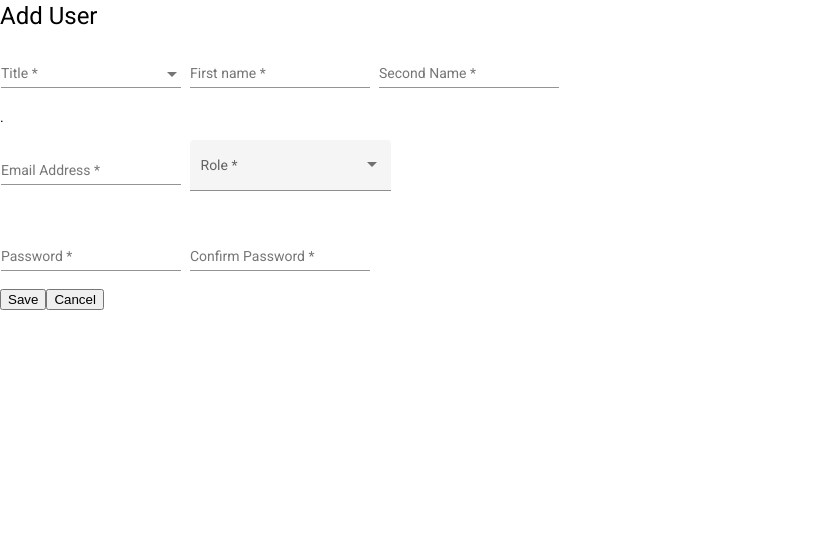
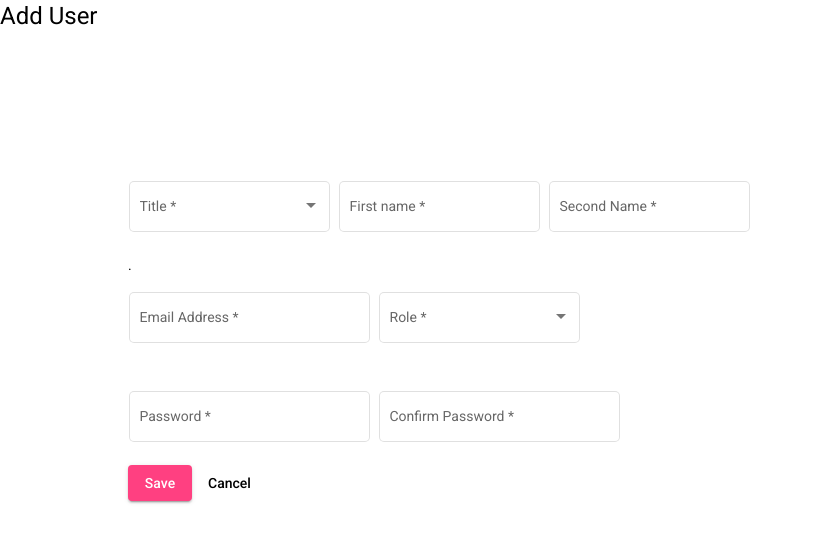
Before and after one commit to prosper1/xxxxxHW02, an Angular app: page /add-user in a window 1280 px wide. Shown: the top 542 px of the page, without its empty margins (0-813 px from the left). Built offline with nearby package versions, Linux system fonts and the light colour scheme.

Commit message:
added form

```diff
--- a/src/app/add-user/add-user.component.css
+++ b/src/app/add-user/add-user.component.css
@@ -2,10 +2,12 @@
     min-width: 150px;
     max-width: 500px;
     width: 100%;
+    padding: 10%;
   }
 
-  .full-width {
+  .example-full-width {
     width: 100%;
+
   }
 
   td {
--- a/src/app/add-user/add-user.component.html
+++ b/src/app/add-user/add-user.component.html
@@ -1,33 +1,35 @@
-<h1>Add User</h1>
+
+  <div layout="row" layout-fill layout-align="center center">
+    <h1>Add User</h1>
 
 
 <form [formGroup]="form" (ngSubmit)="onSubmit()" class="user-form">
 
-    <table class="example-full-width" cellspacing="0"><tr>
-        <td><mat-form-field class="example-full-width">
+    <table cellspacing="0"><tr>
+        <td><mat-form-field appearance="outline" class="example-full-width">
             <mat-label>Title</mat-label>
             <mat-select formControlName="title"  [ngClass]="{ 'is-invalid': submitted && f.title.errors }">
                 <mat-option>None</mat-option>
                 <mat-option *ngFor="let title of titles" [value]="title">{{title}}</mat-option>
               </mat-select>
           </mat-form-field></td>
-      <td><mat-form-field class="example-full-width">
+      <td><mat-form-field appearance="outline" class="example-full-width">
         <mat-label>First name</mat-label>
         <input matInput formControlName="firstName"  [ngClass]="{ 'is-invalid': submitted && f.firstName.errors }">
       </mat-form-field></td>
-      <td><mat-form-field class="example-full-width">
+      <td><mat-form-field appearance="outline"  class="example-full-width">
         <mat-label>Second Name</mat-label>
         <input matInput formControlName="secondName"  [ngClass]="{ 'is-invalid': submitted && f.secondName.errors }">
       </mat-form-field></td>
     </tr></table>
     <p>.</p>
     <table class="example-full-width" cellspacing="0"><tr>
-        <td><mat-form-field class="example-full-width">
+        <td><mat-form-field appearance="outline" class="example-full-width">
             <mat-label>Email Address</mat-label>
             <input matInput formControlName="email"  [ngClass]="{ 'is-invalid': submitted && f.email.errors }">
           </mat-form-field></td>
       <td>
-      <mat-form-field appearance="fill">
+      <mat-form-field appearance="outline">
         <mat-label>Role</mat-label>
         <mat-select formControlName="role"  [ngClass]="{ 'is-invalid': submitted && f.role.errors }">
           <mat-option>None</mat-option>
@@ -39,11 +41,11 @@
     </tr></table>
     <br>
     <table class="example-full-width" cellspacing="0"><tr>
-        <td><mat-form-field class="example-full-width">
+        <td><mat-form-field appearance="outline" class="example-full-width">
             <mat-label>Password</mat-label>
             <input matInput formControlName="password"  [ngClass]="{ 'is-invalid': submitted && f.password.errors }">
           </mat-form-field></td>
-      <td><mat-form-field class="example-full-width">
+      <td><mat-form-field appearance="outline" class="example-full-width">
         <mat-label>Confirm Password</mat-label>
         <input matInput formControlName="confirmPassword"  [ngClass]="{ 'is-invalid': submitted && f.confirmPassword.errors }">
       </mat-form-field></td>
@@ -52,5 +54,7 @@
 
 
 
-    <button type="submit">Save</button>    <button>Cancel</button>
+    <button mat-raised-button color="accent" type="submit">Save</button>    <button mat-button>Cancel</button>
   </form>
+
+  </div>
--- a/src/app/app.module.ts
+++ b/src/app/app.module.ts
@@ -14,6 +14,7 @@ import { AddUserComponent } from './add-user/add-user.component';
 import { BrowserAnimationsModule } from '@angular/platform-browser/animations';
 import { MatButton } from '@angular/material/button';
 import {MatSelectModule} from '@angular/material/select';
+import {MatButtonModule} from '@angular/material/button';
 
 @NgModule({
   declarations: [
@@ -31,8 +32,10 @@ import {MatSelectModule} from '@angular/material/select';
     MatIconModule,
     MatInputModule,
     MatSelectModule,
+    MatButtonModule,
     ReactiveFormsModule,
     BrowserAnimationsModule,
+
     FormsModule,
   ],
   providers: [],
--- a/src/app/edit-user/edit-user.component.html
+++ b/src/app/edit-user/edit-user.component.html
@@ -4,27 +4,27 @@
 <form [formGroup]="form" (ngSubmit)="onSubmit()" class="user-form">
 
     <table class="example-full-width" cellspacing="0"><tr>
-        <td><mat-form-field class="example-full-width">
+        <td><mat-form-field appearance="outline" class="example-full-width">
             <mat-label>Title</mat-label>
             <input matInput formControlName="title"  [ngClass]="{ 'is-invalid': submitted && f.title.errors }">
           </mat-form-field></td>
-      <td><mat-form-field class="example-full-width">
+      <td><mat-form-field appearance="outline" class="example-full-width">
         <mat-label>First name</mat-label>
         <input matInput formControlName="firstName"  [ngClass]="{ 'is-invalid': submitted && f.firstName.errors }">
       </mat-form-field></td>
-      <td><mat-form-field class="example-full-width">
-        <mat-label>Long Last Name That Will Be Truncated</mat-label>
-        <input matInput formControlName="email"  [ngClass]="{ 'is-invalid': submitted && f.secondName.errors }">
+      <td><mat-form-field appearance="outline" class="example-full-width">
+        <mat-label>Second Name</mat-label>
+        <input matInput formControlName="secondName"  [ngClass]="{ 'is-invalid': submitted && f.secondName.errors }">
       </mat-form-field></td>
     </tr></table>
     <p>.</p>
     <table class="example-full-width" cellspacing="0"><tr>
-        <td><mat-form-field class="example-full-width">
+        <td><mat-form-field appearance="outline" class="example-full-width">
             <mat-label>Email Address</mat-label>
             <input matInput formControlName="email"  [ngClass]="{ 'is-invalid': submitted && f.email.errors }">
           </mat-form-field></td>
       <td>
-      <mat-form-field appearance="fill">
+      <mat-form-field appearance="outline">
         <mat-label>Role</mat-label>
         <mat-select formControlName="role"  [ngClass]="{ 'is-invalid': submitted && f.role.errors }">
           <mat-option>None</mat-option>
@@ -38,16 +38,15 @@
     <table class="example-full-width" cellspacing="0"><tr>
         <td><mat-form-field class="example-full-width">
             <mat-label>Password</mat-label>
-            <input matInput formControlName="password"  [ngClass]="{ 'is-invalid': submitted && f.password.errors }">
+            <input matInput formControlName="password"  [ngClass]="{ 'is-invalid': submitted && f.password.errors }" type="password">
           </mat-form-field></td>
       <td><mat-form-field class="example-full-width">
         <mat-label>Confirm Password</mat-label>
-        <input matInput formControlName="password"  [ngClass]="{ 'is-invalid': submitted && f.password.errors }">
+        <input matInput formControlName="password"  [ngClass]="{ 'is-invalid': submitted && f.password.errors }" type="password">
       </mat-form-field></td>
 
     </tr></table>
 
 
-
-    <button type="submit">Save</button>    <button>Cancel</button>
+    <button mat-raised-button color="primary" type="submit">Primary</button><button mat-flat-button >Cancel</button>
   </form>
--- a/src/app/edit-user/edit-user.component.ts
+++ b/src/app/edit-user/edit-user.component.ts
@@ -34,7 +34,8 @@ export class EditUserComponent implements OnInit {
     this.userId = Number(this.route.snapshot.params['id']);
 
     if(this.users != null){
-      const user = this.users.filter(item => item.id === this.userId);
+      const userFilter = this.users.filter(item => item.id === this.userId);
+      const user = userFilter[0]
       this.form = this.formBuilder.group({
         firstName: [user.firstName, [ Validators.required]],
         secondName: [user.secondName, [ Validators.required]],
--- a/src/app/users/users.component.html
+++ b/src/app/users/users.component.html
@@ -24,7 +24,11 @@
 
     <!-- Symbol Column -->
     <ng-container matColumnDef="Symbol">
-      <th mat-header-cell *matHeaderCellDef> Symbol </th>
+      <th mat-header-cell *matHeaderCellDef>
+        <button mat-icon-button (click)="gotoAdd()">
+          <mat-icon>add</mat-icon>
+      </button>
+      </th>
       <td mat-cell *matCellDef="let element">
         <button mat-icon-button [matMenuTriggerFor]="menu" aria-label="Example icon-button with a menu">
             <mat-icon>more_vert</mat-icon>
--- a/src/app/users/users.component.ts
+++ b/src/app/users/users.component.ts
@@ -62,4 +62,8 @@ export class UsersComponent implements OnInit {
     this.router.navigate(['edit-user',id])
   }
 
+  gotoAdd(): void {
+    this.router.navigate(['add-user'])
+  }
+
 }
```
